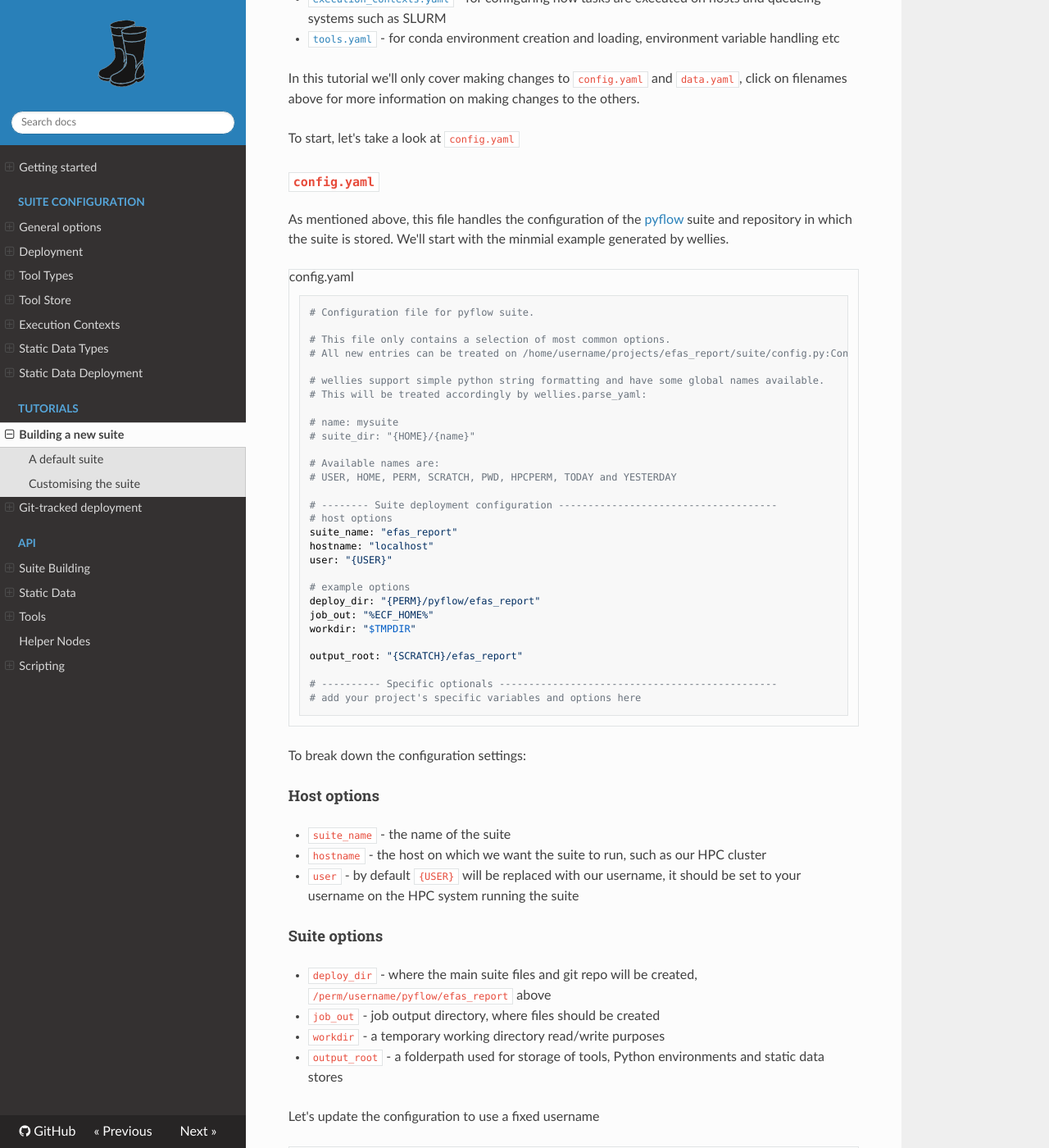
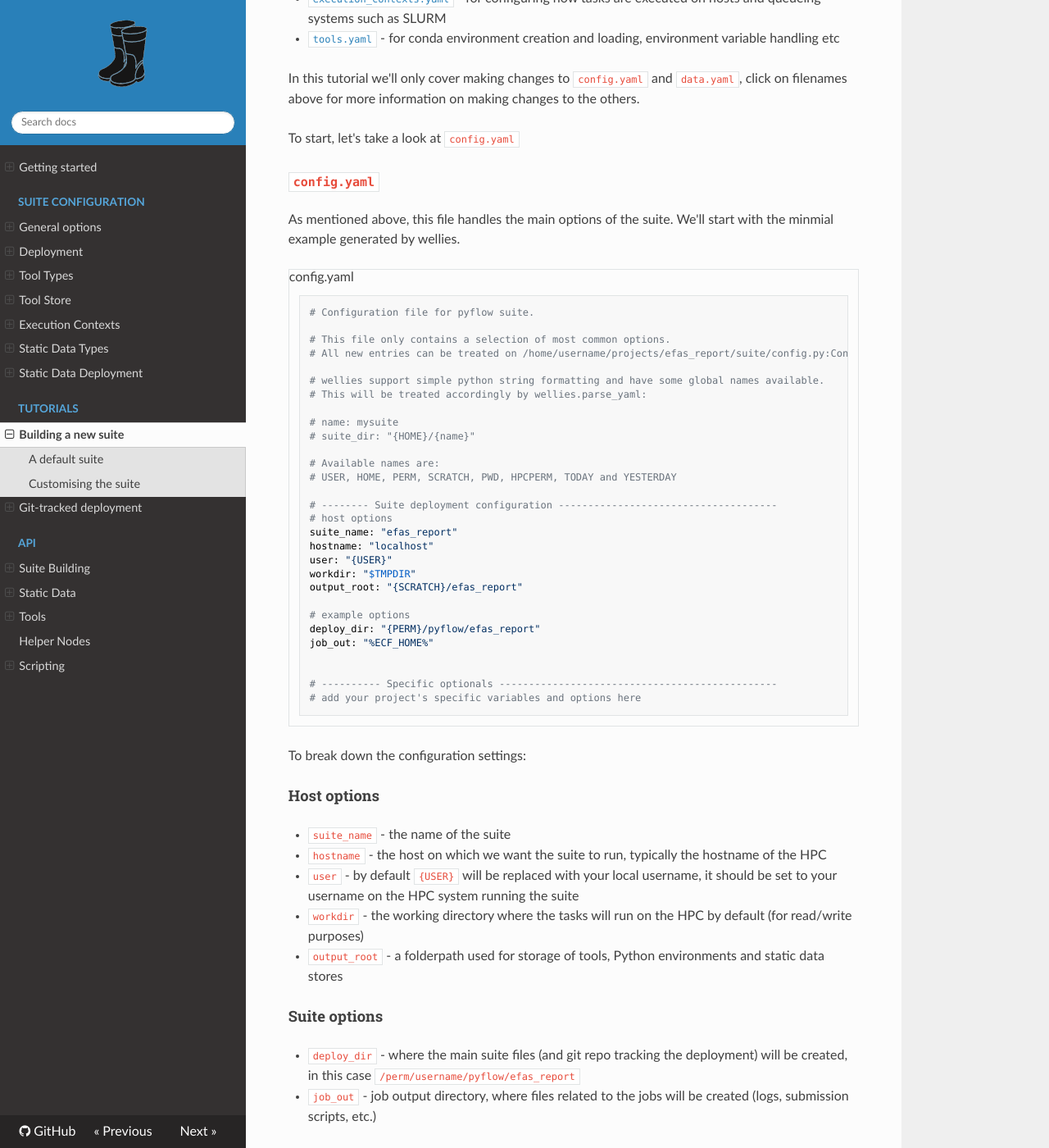
Before and after one commit to ecmwf/pyflow-wellies, an MkDocs documentation site: the page built from docs/quickstart_guide.md, in a window 1280 px wide and 1400 px high, scrolled down 2264 px. Shown: the whole window at 82% size. Built offline with MkDocs 1.6.1, drawn with Linux system fonts in a browser that asks for light colours; nearby versions of some CDN libraries; some of the changed text lies outside the part shown.

Commit message:
Minor changes

````diff
--- a/docs/quickstart_guide.md
+++ b/docs/quickstart_guide.md
@@ -7,7 +7,7 @@
 `projects`.
 
 ```shell
-$ wellies-quickstart -p efas_report ~/projects/efas_report
+$ wellies-quickstart ~/projects/efas_report -p efas_report
 $ cd ~/projects/efas_report
 ```
 
@@ -101,7 +101,7 @@
 
 For a quick overview of what these files do:
 
-- `config.yaml` - handles the [pyflow](https://github.com/ecmwf/pyflow) suite and repository
+- `config.yaml` - handles the main options of the suite (paths, hosts, user, etc.)
 - [`data.yaml`](./config/data_config.md) - configuration of data retrieval and handling
 - [`execution_contexts.yaml`](./config/exec_config.md) - for configuring how tasks are executed on hosts and queueing systems such as SLURM
 - [`tools.yaml`](./config/tools_config.md) - for conda environment creation and loading, environment variable handling etc
@@ -113,8 +113,7 @@
 
 ### `config.yaml`
 
-As mentioned above, this file handles the configuration of the [pyflow](https://github.com/ecmwf/pyflow) suite and repository
-in which the suite is stored. We'll start with the minmial example generated by wellies.
+As mentioned above, this file handles the main options of the suite. We'll start with the minmial example generated by wellies.
 
 ```yaml title="config.yaml"
 # Configuration file for pyflow suite.
@@ -136,13 +135,13 @@
 suite_name: "efas_report"
 hostname: "localhost"
 user: "{USER}"
+workdir: "$TMPDIR"
+output_root: "{SCRATCH}/efas_report"
 
 # example options
 deploy_dir: "{PERM}/pyflow/efas_report"
 job_out: "%ECF_HOME%"
-workdir: "$TMPDIR"
 
-output_root: "{SCRATCH}/efas_report"
 
 # ---------- Specific optionals -----------------------------------------------
 # add your project's specific variables and options here
@@ -153,15 +152,15 @@
 #### Host options
 
 - `suite_name` - the name of the suite
-- `hostname` - the host on which we want the suite to run, such as our HPC cluster
-- `user` - by default `{USER}` will be replaced with our username, it should be set to your username on the HPC system running the suite
+- `hostname` - the host on which we want the suite to run, typically the hostname of the HPC
+- `user` - by default `{USER}` will be replaced with your local username, it should be set to your username on the HPC system running the suite
+- `workdir` - the working directory where the tasks will run on the HPC by default (for read/write purposes)
+- `output_root` - a folderpath used for storage of tools, Python environments and static data stores
 
 #### Suite options
 
-- `deploy_dir` - where the main suite files and git repo will be created, `/perm/username/pyflow/efas_report` above
-- `job_out` - job output directory, where files should be created
-- `workdir` - a temporary working directory read/write purposes
-- `output_root` - a folderpath used for storage of tools, Python environments and static data stores
+- `deploy_dir` - where the main suite files (and git repo tracking the deployment) will be created, in this case `/perm/username/pyflow/efas_report`
+- `job_out` - job output directory, where files related to the jobs will be created (logs, submission scripts, etc.)
 
 Let's update the configuration to use a fixed username
 
````
